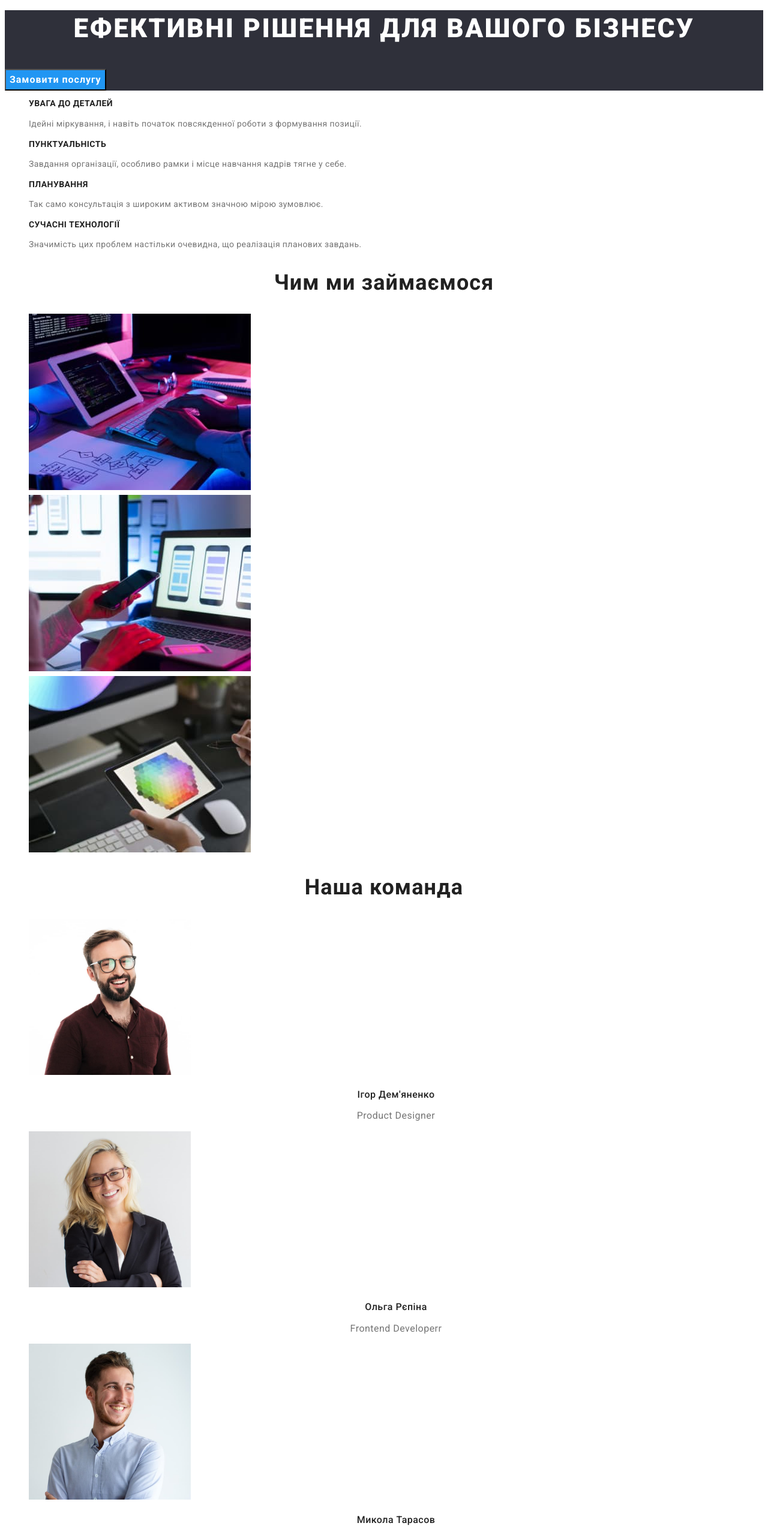
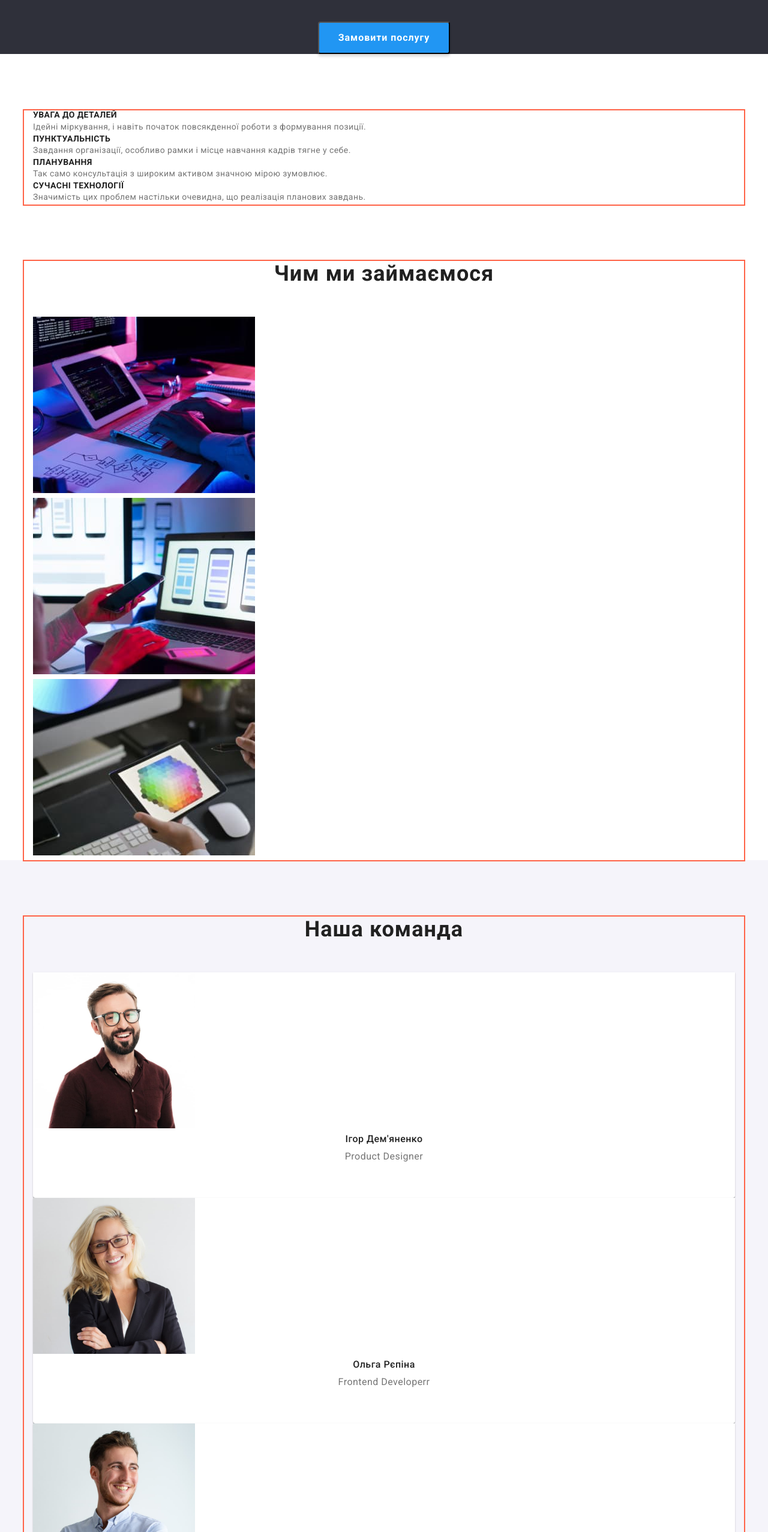
Before and after one commit to Serj122/goit-markup-hw-03, a plain HTML site: page index.html in a window 1280 px wide. Shown: the part 206-2760 px from the top of the page at 60% size. Drawn offline with nearby package versions, Linux system fonts and the light colour scheme.

Commit message:
vertical style

```diff
--- a/css/styles.css
+++ b/css/styles.css
@@ -34,6 +34,28 @@ body {
   clip: rect(0 0 0 0);
   clip-path: inset(50%);
   margin: -1px;
+}
+
+h1,
+h2,
+h3,
+p,
+ul {
+  margin-top: 0;
+  margin-bottom: 0;
+}
+
+ul {
+  padding: 0;
+}
+
+.container {
+  margin-left: auto;
+  margin-right: auto;
+  width: 1200px;
+  padding-left: 15px;
+  padding-right: 15px;
+  outline: 2px solid tomato;
 }
 
 /* Логотип */
@@ -90,6 +112,8 @@ body {
 
 .hero {
   background-color: #2f303a;
+  text-align: center;
+  margin-bottom: 94px;
 }
 
 .button {
@@ -97,23 +121,26 @@ body {
   cursor: pointer;
 }
 
-.button.hero {
+.hero-button {
   color: var(--secondary-accent-color);
   background-color: var(--primary-accent-color);
+
   font-weight: 700;
   font-size: 16px;
   line-height: 1.88;
-  display: flex;
   align-items: center;
   text-align: center;
   letter-spacing: 0.06em;
+
+  padding: 10px 32px;
+  box-shadow: 0px 4px 4px rgba(0, 0, 0, 0.15);
+  border-radius: 4px;
+  min-width: 216px;
 }
 
-.button.hero:hover,
-.button.hero:focus {
-  background: #188CE8;
-  box-shadow: 0px 4px 4px rgba(0, 0, 0, 0.15);
-  border-radius: 4px;
+.hero-button:hover,
+.hero-button:focus {
+  background: #188ce8;
 }
 
 .hero-title {
@@ -121,12 +148,18 @@ body {
   font-weight: 900;
   font-size: 44px;
   line-height: 1.4;
-  text-align: center;
   letter-spacing: 0.06em;
   text-transform: uppercase;
+
+  margin-bottom: 30px;
 }
 
 /* Особливості */
+
+.features .container {
+  /* display: inline-block; */
+  margin-bottom: 94px;
+}
 
 .features-title {
   color: var(--title-text-color);
@@ -146,9 +179,17 @@ body {
   line-height: 1.2;
   text-align: center;
   letter-spacing: 0.03em;
+
+  margin-bottom: 50px;
 }
 
 /* Наша команда */
+
+.team {
+  background-color: var(--buttons-color);
+  padding-top: 94px;
+  padding-bottom: 94px;
+}
 
 .team-title {
   color: var(--title-text-color);
@@ -157,6 +198,8 @@ body {
   line-height: 1.2;
   text-align: center;
   letter-spacing: 0.03em;
+
+  margin-bottom: 50px;
 }
 
 .team-item {
@@ -166,6 +209,8 @@ body {
   line-height: 1.2;
   text-align: center;
   letter-spacing: 0.03em;
+
+  margin-bottom: 10px;
 }
 
 .team-spec {
@@ -173,6 +218,16 @@ body {
   line-height: 1.2;
   text-align: center;
   letter-spacing: 0.03em;
+
+  margin-bottom: 30px;
+}
+
+.team-img {
+  padding-bottom: 30px;
+  background-color: var(--secondary-accent-color);
+  box-shadow: 0px 1px 3px rgba(0, 0, 0, 0.12), 0px 1px 1px rgba(0, 0, 0, 0.14),
+    0px 2px 1px rgba(0, 0, 0, 0.2);
+  border-radius: 0px 0px 4px 4px;
 }
 
 /* Футер */
@@ -180,10 +235,16 @@ body {
 .footer {
   background-color: #2f303a;
   color: var(--secondary-accent-color);
+
+  padding-top: 60px;
+  padding-bottom: 60px;
 }
 
 .footer .logo {
   color: var(--secondary-accent-color);
+
+  display: inline-block;
+  margin-bottom: 20px;
 }
 
 .footer .contact {
@@ -199,6 +260,10 @@ body {
 }
 .address {
   font-style: normal;
+}
+
+.address-item {
+  margin-bottom: 9px;
 }
 
 /* portfolio */
--- a/index.html
+++ b/index.html
@@ -11,10 +11,15 @@
       href="https://fonts.googleapis.com/css2?family=Raleway:wght@700&family=Roboto:wght@400;500;700;900&display=swap"
       rel="stylesheet"
     />
+    <link
+      rel="stylesheet"
+      href="https://cdnjs.cloudflare.com/ajax/libs/modern-normalize/1.1.0/modern-normalize.min.css"
+    />
     <link rel="stylesheet" href="./css/styles.css" />
   </head>
   <body>
     <header>
+      <div class="container">
         <nav class="site-nav">
           <a href="./index.html" class="logo"
             ><span class="logo-element">Web</span>Studio</a
@@ -41,17 +46,19 @@
             <a href="tel:+380961111111" class="contact">+38 096 111 11 11</a>
           </li>
         </ul>
+      </div>
     </header>
 
     <main>
       <!--Hero-->
       <section class="hero">
         <h1 class="hero-title">Ефективні рішення для вашого бізнесу</h1>
-        <button type="button" class="button hero">Замовити послугу</button>
+        <button type="button" class="hero-button">Замовити послугу</button>
       </section>
 
       <!--Особливості-->
       <section class="features">
+        <div class="container">
           <h2 class="visually-hidden">Особливості</h2>
           <ul class="list">
             <li>
@@ -64,8 +71,8 @@
             <li>
               <h3 class="features-title">ПУНКТУАЛЬНІСТЬ</h3>
               <p>
-              Завдання організації, особливо рамки і місце навчання кадрів тягне
-              у себе.
+                Завдання організації, особливо рамки і місце навчання кадрів
+                тягне у себе.
               </p>
             </li>
             <li>
@@ -77,15 +84,17 @@
             <li>
               <h3 class="features-title">СУЧАСНІ ТЕХНОЛОГІЇ</h3>
               <p>
-              Значимість цих проблем настільки очевидна, що реалізація планових
-              завдань.
+                Значимість цих проблем настільки очевидна, що реалізація
+                планових завдань.
               </p>
             </li>
           </ul>
+        </div>
       </section>
 
       <!--Чим ми займаємося-->
       <section class="works">
+        <div class="container">
           <h2 class="works-title">Чим ми займаємося</h2>
           <ul class="list">
             <li>
@@ -98,13 +107,15 @@
               <img src="./images/box3.jpg" alt="Дизайн" width="370" />
             </li>
           </ul>
+        </div>
       </section>
 
       <!-- Наша команда-->
       <section class="team">
+        <div class="container">
           <h2 class="team-title">Наша команда</h2>
           <ul class="list">
-          <li>
+            <li class="team-img">
               <img
                 src="./images/demynenko.jpg"
                 alt="фото Ігор Дем'яненко"
@@ -113,7 +124,7 @@
               <h3 class="team-item">Ігор Дем'яненко</h3>
               <p lang="en" class="team-spec">Product Designer</p>
             </li>
-          <li>
+            <li class="team-img">
               <img
                 src="./images/repina.jpg"
                 alt="фото Ольга Рєпіна"
@@ -122,7 +133,7 @@
               <h3 class="team-item">Ольга Рєпіна</h3>
               <p lang="en" class="team-spec">Frontend Developerr</p>
             </li>
-          <li>
+            <li class="team-img">
               <img
                 src="./images/tarasov.jpg"
                 alt="фото Микола Тарасов"
@@ -131,7 +142,7 @@
               <h3 class="team-item">Микола Тарасов</h3>
               <p lang="en" class="team-spec">Marketing</p>
             </li>
-          <li>
+            <li class="team-img">
               <img
                 src="./images/ermakov.jpg"
                 alt="фото Михайло Єрмаков"
@@ -141,25 +152,29 @@
               <p lang="en" class="team-spec">UI Designer</p>
             </li>
           </ul>
+        </div>
       </section>
     </main>
+
     <footer class="footer">
+      <div class="container">
         <a href="./index.html" class="logo"
           ><span class="logo-element">Web</span>Studio</a
         >
         <address class="address">
           <ul class="list">
-          <li>м. Київ, пр-т Лесі Українки, 26</li>
-          <li>
+            <li class="address-item">м. Київ, пр-т Лесі Українки, 26</li>
+            <li class="address-item">
               <a href="mailto:info@devstudio.com" class="contact"
                 >info@devstudio.com</a
               >
             </li>
-          <li>
+            <li class="address-item">
               <a href="tel:+380961111111" class="contact">+38 096 111 11 11</a>
             </li>
           </ul>
         </address>
+      </div>
     </footer>
   </body>
 </html>
```
Also changed, not shown: portfolio.html (+1 -0 lines). Lines whose indentation alone changed are shown as unchanged.
